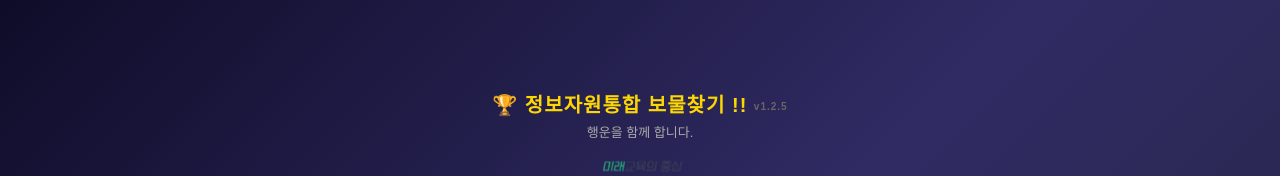
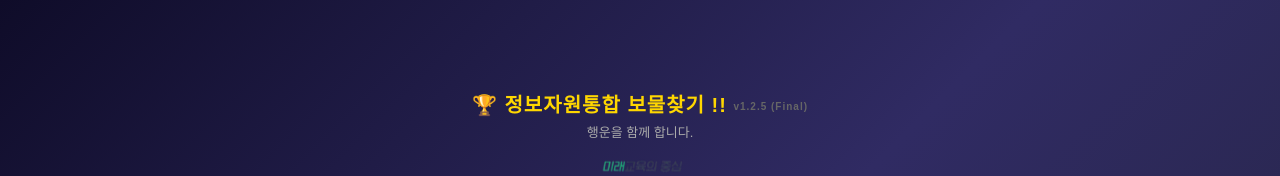
Before and after one commit to freudpark/select, a plain HTML site: page index.html in a window 1280 px wide. Shown: the top 176 px of the page. Drawn offline with Linux system fonts and the light colour scheme; no server answers.

Commit message:
Force deploy v1.2.5 (Final)

```diff
--- a/index.html
+++ b/index.html
@@ -258,7 +258,8 @@
     <!-- 시작 화면 -->
     <div id="start-screen">
       <div class="title-main">🏆 정보자원통합 보물찾기 !! <span
-          style="font-size: 10px; color: #666; vertical-align: middle;">v1.2.5</span></div>
+          style="font-size: 10px; color: #666; vertical-align: middle;">v1.2.5 (Final)</span></div>
+      <!-- deploy_sync: 1740388147 -->
       <div class="title-sub">행운을 함께 합니다.</div>
 
       <!-- 경기교육 로고 이미지 (Base64 내장) -->
```
Also changed, not shown: admin.html (+2 -0 lines).
